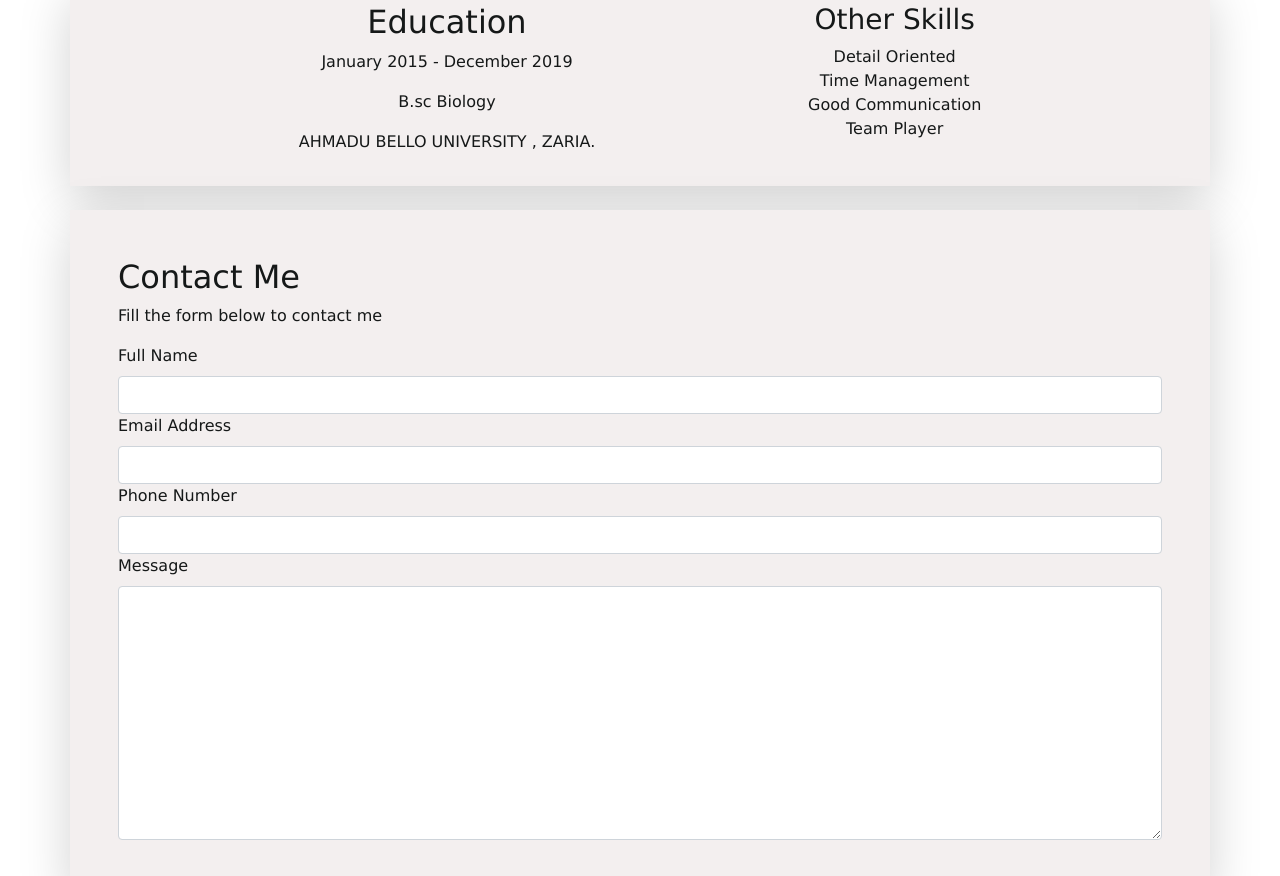
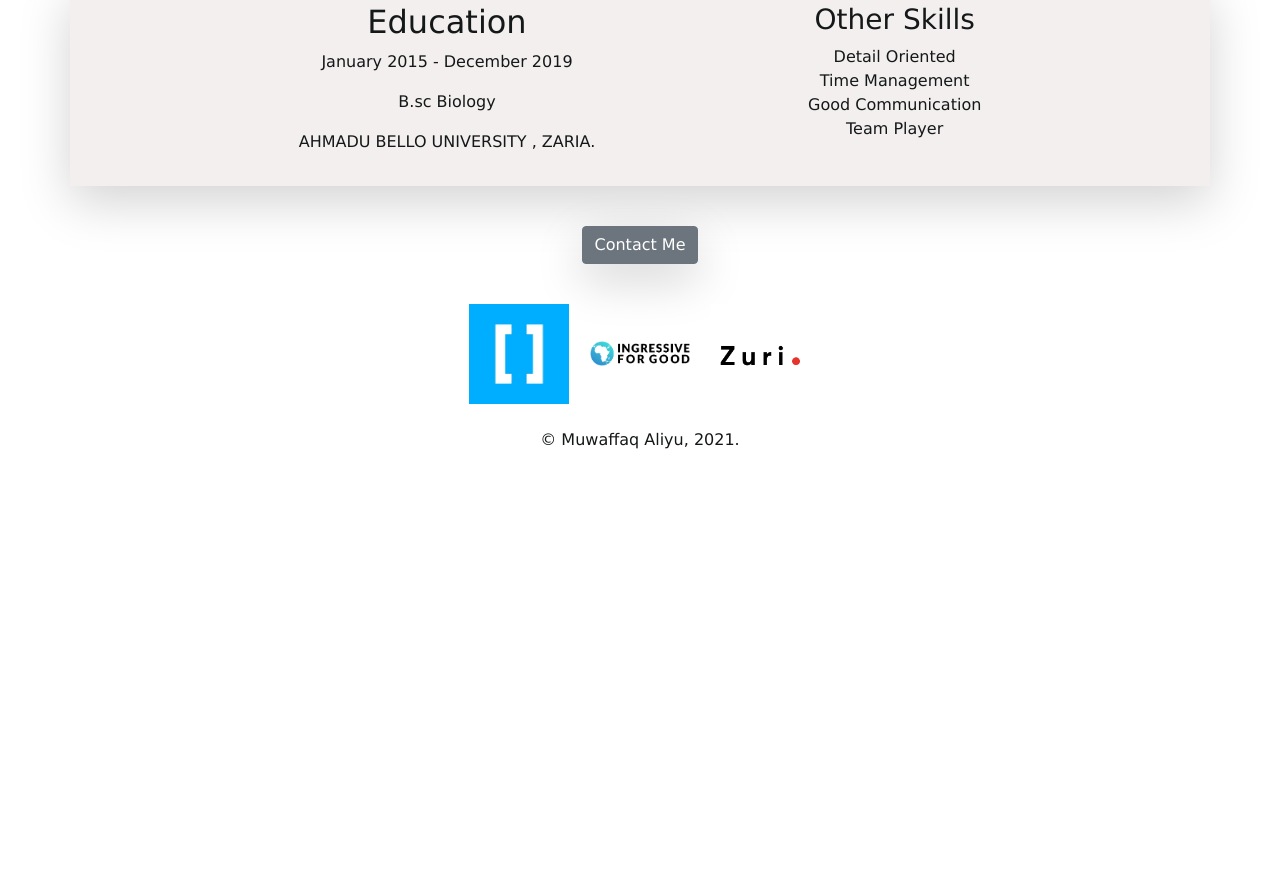
Before and after one commit to mowfaqqa/my-resume, a plain HTML site: page html/index.html in a window 1280 px wide. Shown: the part 1624-2500 px from the top of the page. After the commit the page ends 2092 px from the top, so only its background shows below. Drawn offline with nearby package versions, Linux system fonts and the light colour scheme.

Commit message:
second commit

```diff
--- a/html/index.html
+++ b/html/index.html
@@ -125,29 +125,9 @@
             <li>Good Communication</li>
             <li>Team Player</li>
          </div>
-      </section class="custom-container">
-      <div class="contact-form container shadow-lg mb-4 p-5 bg-dark-custm">
-         <h2>Contact Me</h2>
-         <p>Fill the form below to contact me</p>
-         <form action="">
-            <div class="form-group">
-               <label for="name" class="form-label">Full Name</label>
-               <input type="text" id="name" name="name" class="form-control" >
-            </div>
-            <div class="form-group">
-               <label for="email" class="form-label">Email Address</label>
-               <input type="text" id="email" name="email" class="form-control">
-            </div>
-            <div class="form-group">
-               <label for="phone" class="form-label">Phone Number</label>
-               <input type="text" id="phone" name="phone" class="form-control">
-            </div>
-            <div class="form-group">
-               <label for="message" class="form-label">Message</label>
-               <textarea name="message" id="message" class="form-control" cols="30" rows="10"></textarea>
-            </div>
-
-         </form>
+      </section>
+      <div class="contact text-center py-3 mb-4">
+         <a href="mailto:itzmuwaffaq@gmail.com" class="btn btn-secondary shadow-lg ">Contact Me</a>
       </div>
       <footer>
          <div class="logos text-center mb-4">
```
